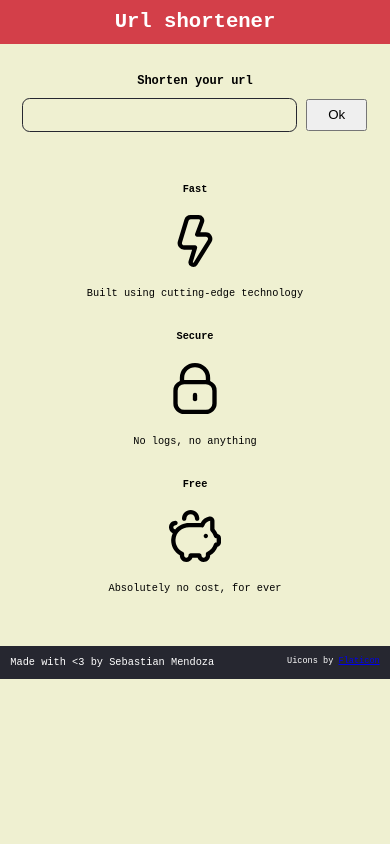
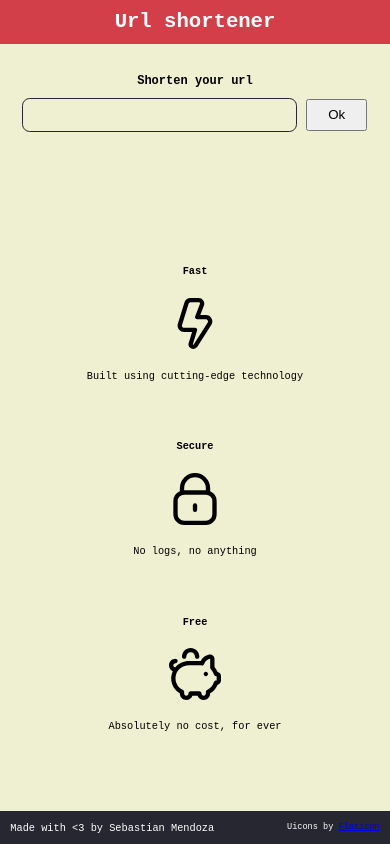
Before and after one commit to Sebastian-0110/url-shortener, a Vue app in the folder frontend/: page / in a window 390 px wide. Built offline with nearby package versions, Linux system fonts and the light colour scheme.

Commit message:
Improve mobile responsiveness

```diff
--- a/frontend/src/App.vue
+++ b/frontend/src/App.vue
@@ -85,6 +85,13 @@
         display: flex;
         flex-direction: column;
         gap: 3rem;
+
+        height: 100vh;
+        overflow-y: scroll;
+    }
+
+    .main, .features {
+        flex-grow: 1;
     }
 
     .header, .footer {
@@ -137,7 +144,7 @@
         font-size: smaller;
     }
 
-    @media (max-width: 400px) {
+    @media (max-width: 600px) {
         .features {
             flex-direction: column;
         }
```
